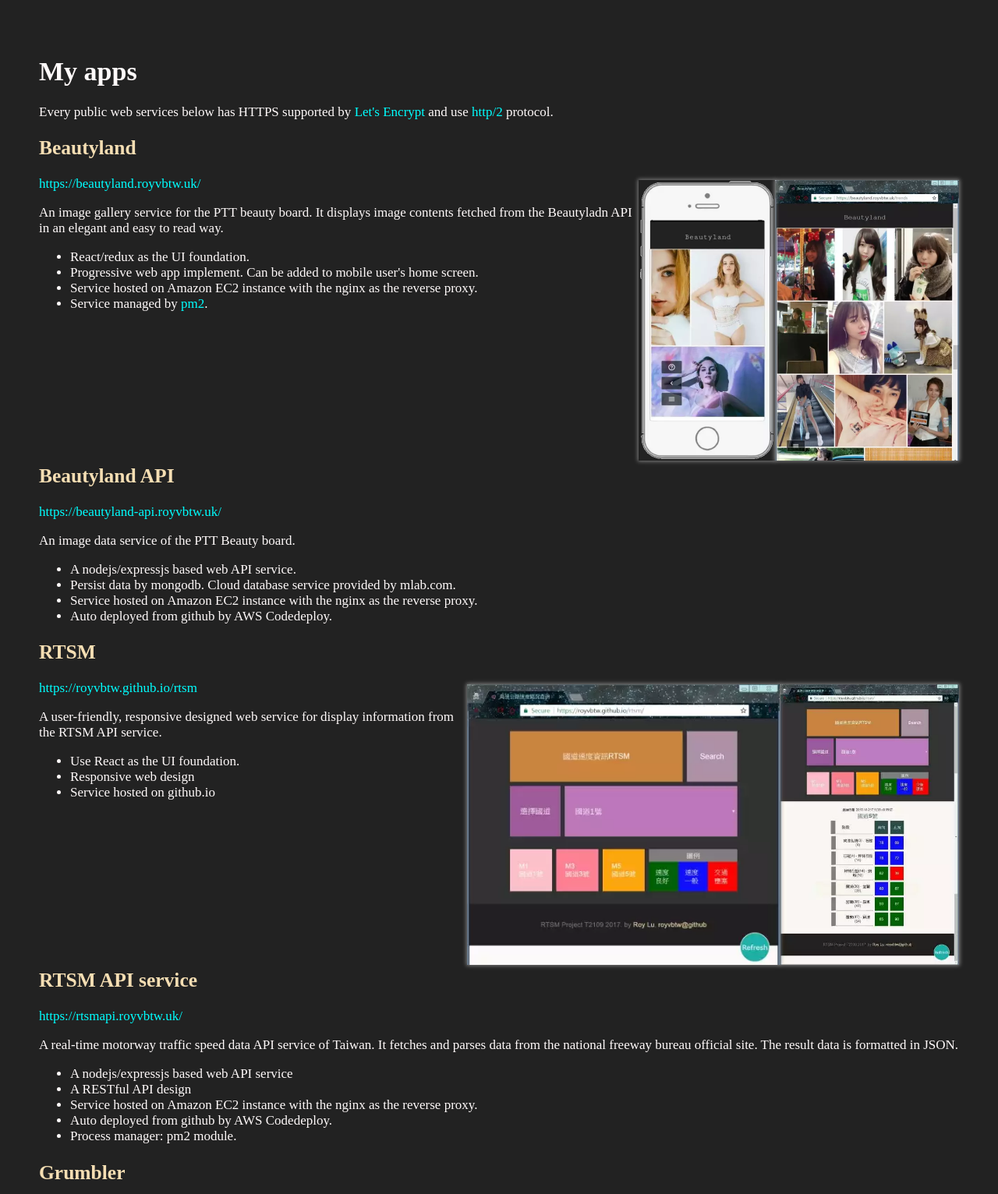
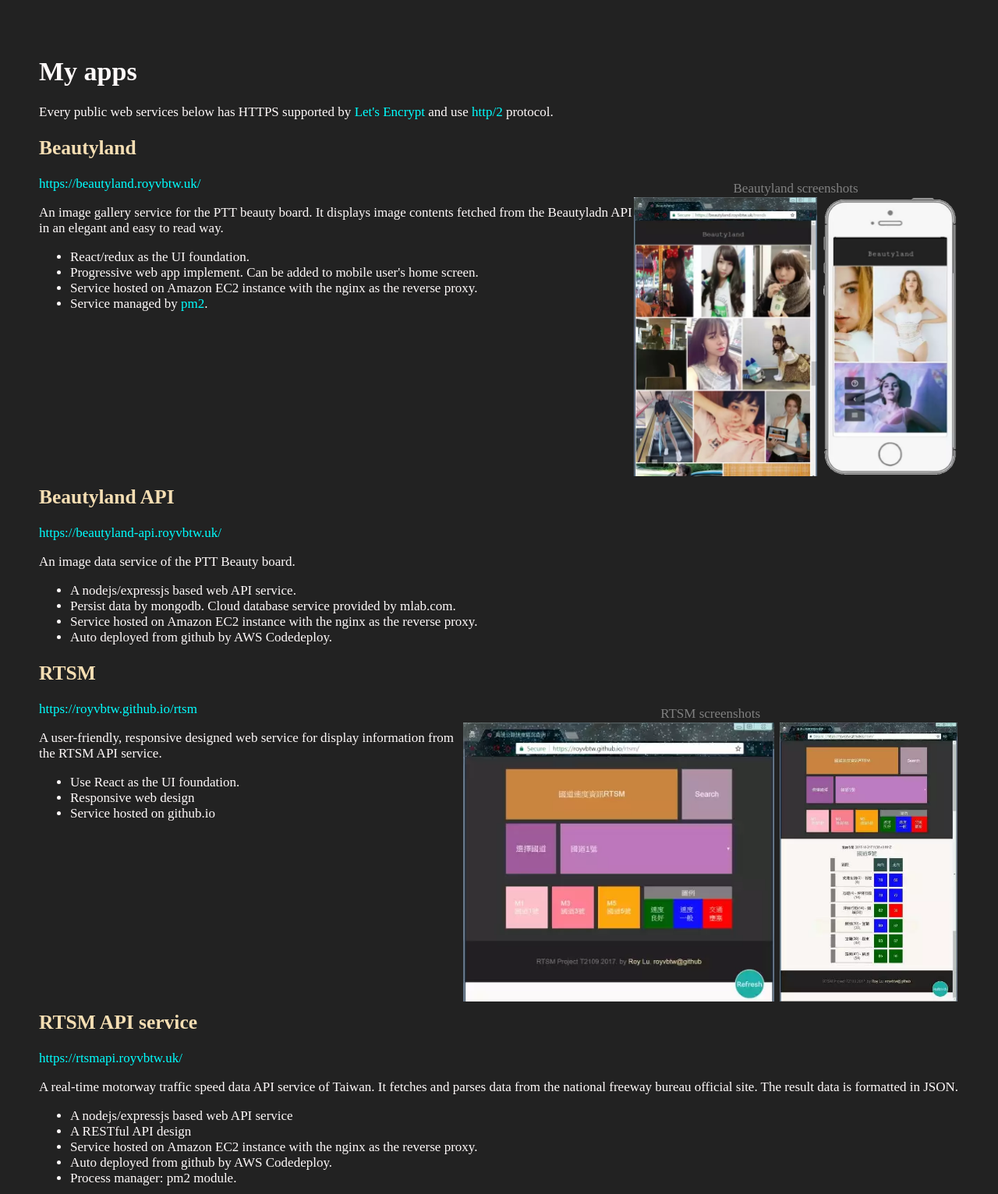
Before and after one commit to roycrxtw/myhome, a web app: file public/myapps.html in a window 1280 px wide. Shown: the top 1532 px of the page at 78% size. Run offline with its HTML, style and script files only (its server is not run), Linux system fonts and the light colour scheme; some libraries are stand-ins or nearby versions.

Commit message:
Adjust css styles

```diff
--- a/public/css/myapps.css
+++ b/public/css/myapps.css
@@ -39,21 +39,28 @@ h2{
 	color: wheat;
 }
 
+img{
+	border: 1px solid #222;
+	transition: all 700ms;
+}
+img:hover{
+	border: 1px solid snow;
+}
+
 .app-info{
 	clear: both;
 }
 
 .app-preview{
 	margin: 5px auto;
-	box-shadow: 0 0px 5px 1px grey;
+	border: 1px solid #222;
+	color: grey;
+	text-align: center;
 }
 @media (min-width: 720px){
 	.app-preview{
 		float: right;
 		transition: all 750ms;
-	}
-	.app-preview:hover{
-		box-shadow: 0 0px 5px 1px snow;
 	}
 }
 
--- a/public/myapps.html
+++ b/public/myapps.html
@@ -19,12 +19,16 @@
   <div class='app-info'>
     <h2>Beautyland</h2>
 
+    <figure class='app-preview'>
+      <figcaption>Beautyland screenshots</figcaption>
       <a href='img/beautyland_desktop_thumb.webp' target='_blank'>
-      <img class='app-preview img-beautyland' title='Beautyland desktop screenshot' src='img/beautyland_desktop_thumb.webp'>
+        <img class='img-beautyland' title='Beautyland desktop screenshot' src='img/beautyland_desktop_thumb.webp'>
       </a>
       <a href='img/beautyland_mobile_thumb.webp' target='_blank'>
-      <img class='app-preview img-beautyland' title='Beautyland mobile screenshot' src='img/beautyland_mobile_thumb.webp'>
+        <img class='img-beautyland' title='Beautyland mobile screenshot' src='img/beautyland_mobile_thumb.webp'>
       </a>
+    </figure>
+
 
     <a href='https://beautyland.royvbtw.uk/'>https://beautyland.royvbtw.uk/</a>
     <p>An image gallery service for the PTT beauty board. It displays image contents fetched from the Beautyladn API in an elegant and easy to read way.</p>
@@ -53,12 +57,15 @@
   <div class='app-info'>
     <h2>RTSM</h2>
 
+    <figure class='app-preview'>
+      <figcaption>RTSM screenshots</figcaption>
+      <a href='img/rtsm_01_thumb.webp' target='_blank'>
+        <img class='img-rtsm' title='RTSM desktop screenshot' src='img/rtsm_01_thumb.webp'>
+      </a>
       <a href='img/rtsm_thumb.webp' target='_blank'>
-      <img class='app-preview img-rtsm' title='RTSM desktop query result screenshot' src='img/rtsm_thumb.webp'>
+        <img class='img-rtsm' title='RTSM desktop query result screenshot' src='img/rtsm_thumb.webp'>
       </a>
-    <a href='img/rtsm_01_thumb.webp' target='_blank'>
-      <img class='app-preview img-rtsm' title='RTSM desktop screenshot' src='img/rtsm_01_thumb.webp'>
-    </a>
+    </figure>
 
     <a href='https://royvbtw.github.io/rtsm/'>https://royvbtw.github.io/rtsm</a>
     <p>A user-friendly, responsive designed web service for display information from the RTSM API service.</p>
```
Lines whose indentation alone changed are shown as unchanged.
